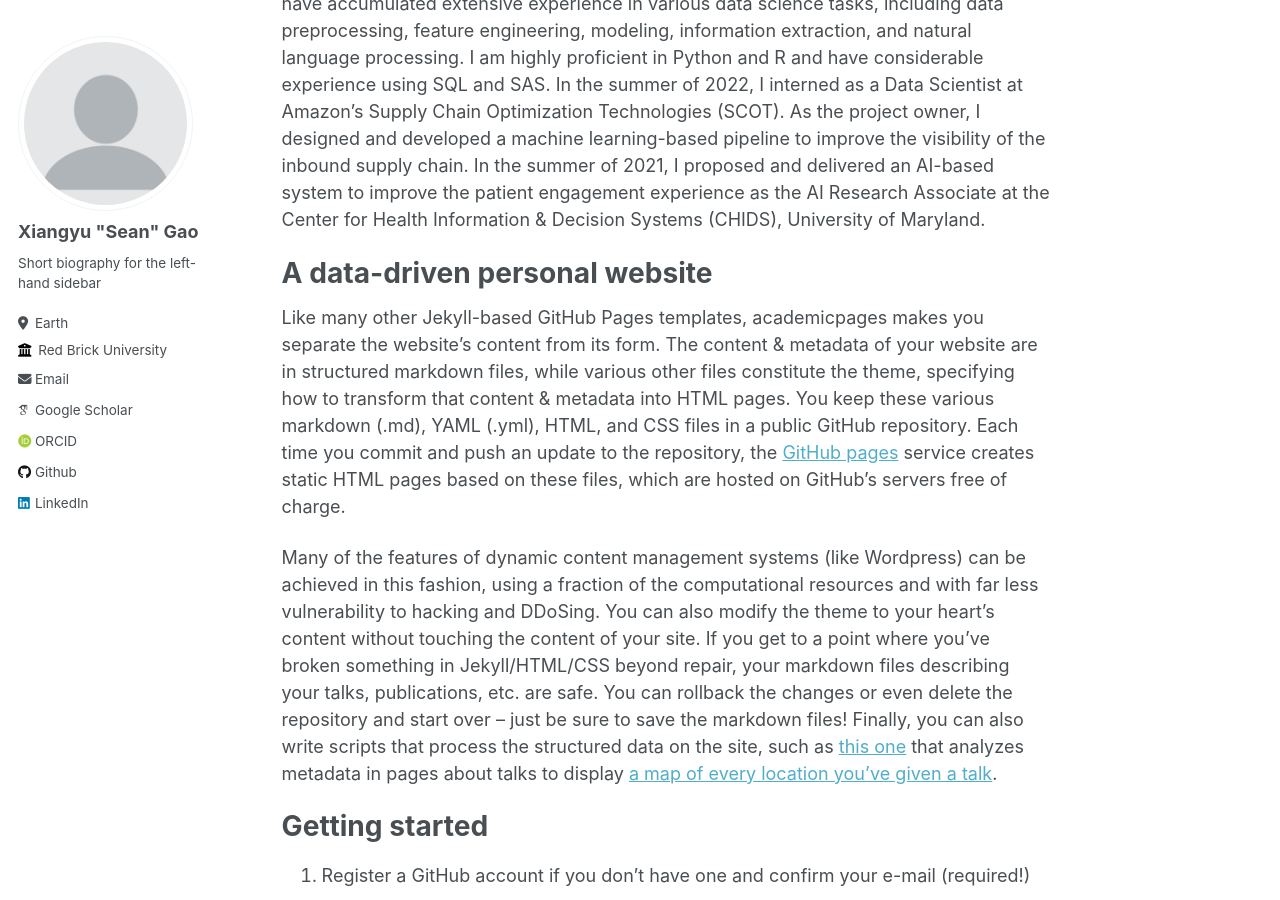
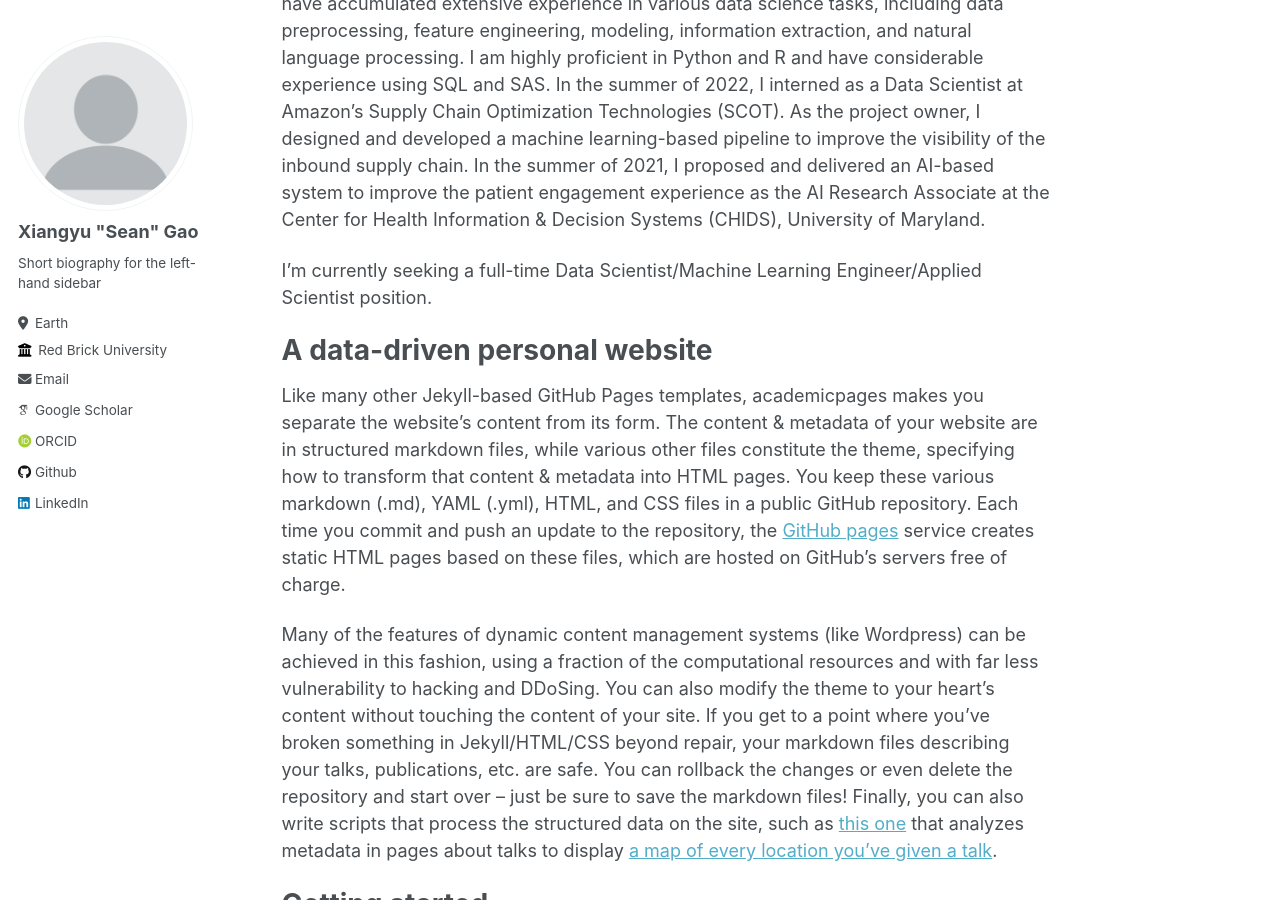
Before and after one commit to xga0/xga0.github.io, a Jekyll site: the page built from _pages/about.md, in a window 1280 px wide and 900 px high, scrolled down 305 px. Built offline with Jekyll 4.4.1, drawn with Linux system fonts in a browser that asks for light colours; some web fonts are replaced.

Commit message:
Update about.md

```diff
--- a/_pages/about.md
+++ b/_pages/about.md
@@ -8,6 +8,8 @@ redirect_from:
 ---
 
 I am a Ph.D. candidate in Data Science at New Jersey Institute of Technology. Over the past few years, I have participated in multiple projects that develop data mining and machine learning techniques for healthcare applications. For example, I lead the design of a novel hybrid approach and the development of a prototype system for extracting cancer biomarkers from free-text pathology reports in one of the projects. From these projects, I have accumulated extensive experience in various data science tasks, including data preprocessing, feature engineering, modeling, information extraction, and natural language processing. I am highly proficient in Python and R and have considerable experience using SQL and SAS. In the summer of 2022, I interned as a Data Scientist at Amazon’s Supply Chain Optimization Technologies (SCOT). As the project owner, I designed and developed a machine learning-based pipeline to improve the visibility of the inbound supply chain. In the summer of 2021, I proposed and delivered an AI-based system to improve the patient engagement experience as the AI Research Associate at the Center for Health Information & Decision Systems (CHIDS), University of Maryland.
+
+I’m currently seeking a full-time Data Scientist/Machine Learning Engineer/Applied Scientist position.
 
 A data-driven personal website
 ======
```
